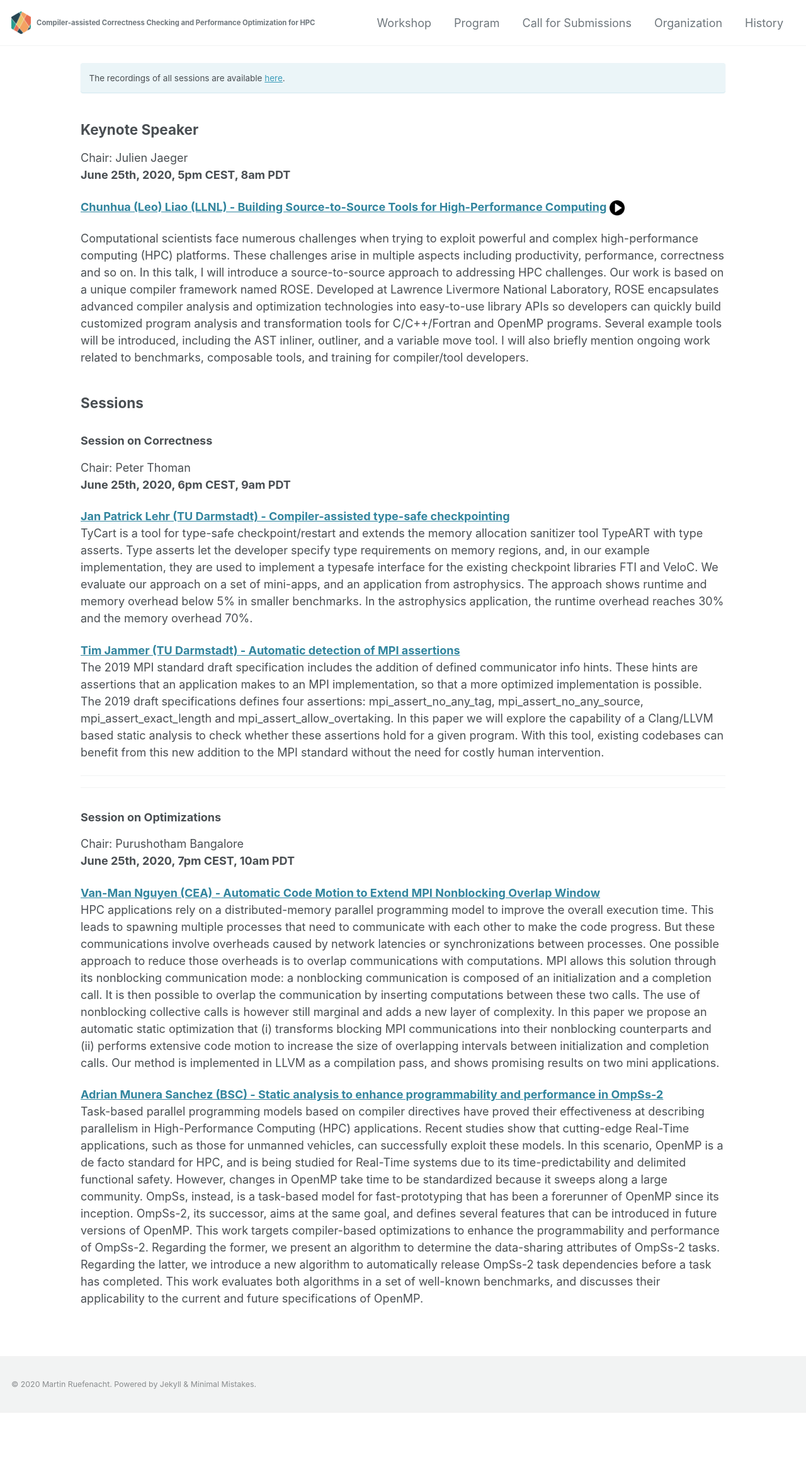
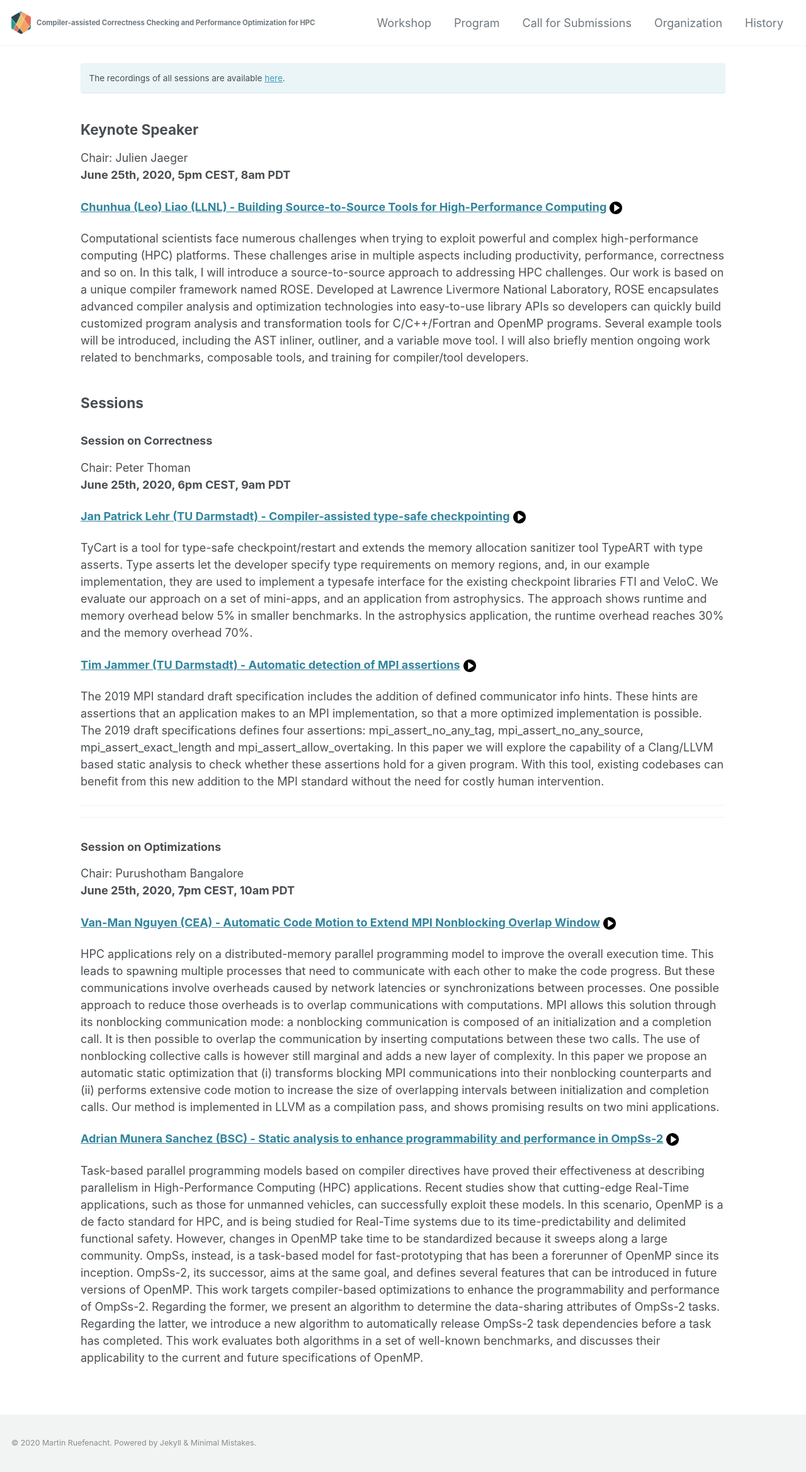
Before and after one commit to c3po-workshop/c3po-workshop.github.io, a Jekyll site: the page built from _pages/2020/program.md, in a window 1280 px wide. Shown: the whole page at 63% size. Built offline with Jekyll 4.4.1, drawn with Linux system fonts in a browser that asks for light colours; cached includes are drawn as plain includes; nearby versions of some CDN libraries; before the commit the page ends 2243 px from its top, so only the background shows below that.

Commit message:
Attempting video link with icon

```diff
--- a/_pages/2020/program.md
+++ b/_pages/2020/program.md
@@ -13,7 +13,7 @@
 **June 25th, 2020, 5pm CEST, 8am PDT**
 
 [**Chunhua (Leo) Liao (LLNL) - Building Source-to-Source Tools for High-Performance Computing**](/presentations/2020/building_source-to-source_tools_for_hpc.pdf)
-<a href="https://youtu.be/IZp_4enKg7U" target="_blank"><img src="/assets/video.jpg" alt="recording" width="24" height="24" border="0" /></a>
+<a href="https://youtu.be/IZp_4enKg7U" target="_blank"><img src="/assets/video.jpg" alt="recording" width="20" height="20" border="0" /></a>
 
 Computational scientists face numerous challenges when trying to exploit powerful and complex high-performance computing (HPC) platforms. These challenges arise in multiple aspects including productivity, performance, correctness and so on. In this talk, I will introduce a source-to-source approach to addressing HPC challenges. Our work is based on a unique compiler framework named ROSE. Developed at Lawrence Livermore National Laboratory, ROSE encapsulates advanced compiler analysis and optimization technologies into easy-to-use library APIs so developers can quickly build customized program analysis and transformation tools for C/C++/Fortran and OpenMP programs. Several example tools will be introduced, including the AST inliner, outliner, and a variable move tool. I will also briefly mention ongoing work related to benchmarks, composable tools, and training for compiler/tool developers.
 
@@ -23,10 +23,14 @@
 Chair: Peter Thoman \\
 **June 25th, 2020, 6pm CEST, 9am PDT**
 
-[**Jan Patrick Lehr (TU Darmstadt) - Compiler-assisted type-safe checkpointing**](/presentations/2020/compiler_assisted_type_safe_checkpointing.pdf) \\
+[**Jan Patrick Lehr (TU Darmstadt) - Compiler-assisted type-safe checkpointing**](/presentations/2020/compiler_assisted_type_safe_checkpointing.pdf)
+<a href="https://youtu.be/exTbMbQtFWg" target="_blank"><img src="/assets/video.jpg" alt="recording" width="20" height="20" border="0" /></a>
+
 TyCart is a tool for type-safe checkpoint/restart and extends the memory allocation sanitizer tool TypeART with type asserts. Type asserts let the developer specify type requirements on memory regions, and, in our example implementation, they are used to implement a typesafe interface for the existing checkpoint libraries FTI and VeloC. We evaluate our approach on a set of mini-apps, and an application from astrophysics. The approach shows runtime and memory overhead below 5% in smaller benchmarks. In the astrophysics application, the runtime overhead reaches 30% and the memory overhead 70%.
 
-[**Tim Jammer (TU Darmstadt) - Automatic detection of MPI assertions**](/presentations/2020/automatic_detection_of_mpi_assertions.pdf) \\
+[**Tim Jammer (TU Darmstadt) - Automatic detection of MPI assertions**](/presentations/2020/automatic_detection_of_mpi_assertions.pdf)
+<a href="https://youtu.be/n4ZOxTuCYM0" target="_blank"><img src="/assets/video.jpg" alt="recording" width="20" height="20" border="0" /></a>
+
 The 2019 MPI standard draft specification includes the addition of defined communicator info hints. These hints are assertions that an application makes to an MPI implementation, so that a more optimized implementation is possible. The 2019 draft specifications defines four assertions: mpi_assert_no_any_tag, mpi_assert_no_any_source, mpi_assert_exact_length and mpi_assert_allow_overtaking. In this paper we will explore the capability of a Clang/LLVM based static analysis to check whether these assertions hold for a given program. With this tool, existing codebases can benefit from this new addition to the MPI standard without the need for costly human intervention.
 
 ---
@@ -36,8 +40,12 @@
 Chair: Purushotham Bangalore \\
 **June 25th, 2020, 7pm CEST, 10am PDT**
 
-[**Van-Man Nguyen (CEA) - Automatic Code Motion to Extend MPI Nonblocking Overlap Window**](/presentations/2020/automatic_code_motion_to_extend_mpi_nonblocking_overlap_window.pdf) \\
+[**Van-Man Nguyen (CEA) - Automatic Code Motion to Extend MPI Nonblocking Overlap Window**](/presentations/2020/automatic_code_motion_to_extend_mpi_nonblocking_overlap_window.pdf)
+<a href="https://youtu.be/q108_6bJdOY" target="_blank"><img src="/assets/video.jpg" alt="recording" width="20" height="20" border="0" /></a>
+
 HPC applications rely on a distributed-memory parallel programming model to improve the overall execution time. This leads to spawning multiple processes that need to communicate with each other to make the code progress. But these communications involve overheads caused by network latencies or synchronizations between processes. One possible approach to reduce those overheads is to overlap communications with computations. MPI allows this solution through its nonblocking communication mode: a nonblocking communication is composed of an initialization and a completion call. It is then possible to overlap the communication by inserting computations between these two calls. The use of nonblocking collective calls is however still marginal and adds a new layer of complexity. In this paper we propose an automatic static optimization that (i) transforms blocking MPI communications into their nonblocking counterparts and (ii) performs extensive code motion to increase the size of overlapping intervals between initialization and completion calls. Our method is implemented in LLVM as a compilation pass, and shows promising results on two mini applications.
 
-[**Adrian Munera Sanchez (BSC) - Static analysis to enhance programmability and performance in OmpSs-2**](/presentations/2020/static_analysis_to_enhance_programmability_and_performance_in_ompss.pdf) \\
+[**Adrian Munera Sanchez (BSC) - Static analysis to enhance programmability and performance in OmpSs-2**](/presentations/2020/static_analysis_to_enhance_programmability_and_performance_in_ompss.pdf)
+<a href="https://youtu.be/uVHpjVHN_Xk" target="_blank"><img src="/assets/video.jpg" alt="recording" width="20" height="20" border="0" /></a>
+
 Task-based parallel programming models based on compiler directives have proved their effectiveness at describing parallelism in High-Performance Computing (HPC) applications. Recent studies show that cutting-edge Real-Time applications, such as those for unmanned vehicles, can successfully exploit these models. In this scenario, OpenMP is a de facto standard for HPC, and is being studied for Real-Time systems due to its time-predictability and delimited functional safety. However, changes in OpenMP take time to be standardized because it sweeps along a large community. OmpSs, instead, is a task-based model for fast-prototyping that has been a forerunner of OpenMP since its inception. OmpSs-2, its successor, aims at the same goal, and defines several features that can be introduced in future versions of OpenMP. This work targets compiler-based optimizations to enhance the programmability and performance of OmpSs-2. Regarding the former, we present an algorithm to determine the data-sharing attributes of OmpSs-2 tasks. Regarding the latter, we introduce a new algorithm to automatically release OmpSs-2 task dependencies before a task has completed. This work evaluates both algorithms in a set of well-known benchmarks, and discusses their applicability to the current and future specifications of OpenMP.
```
